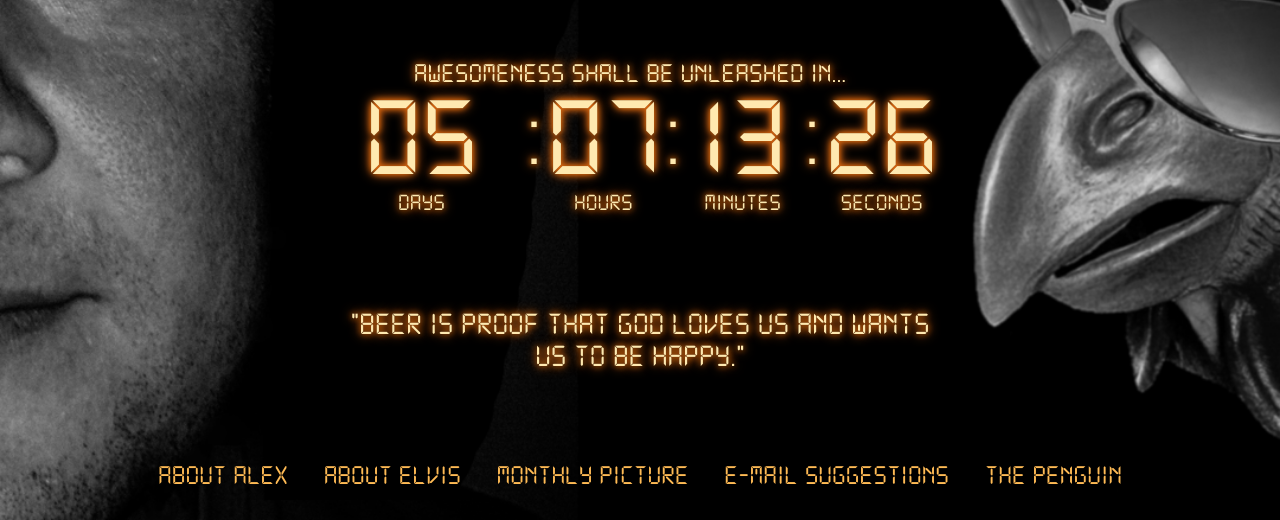
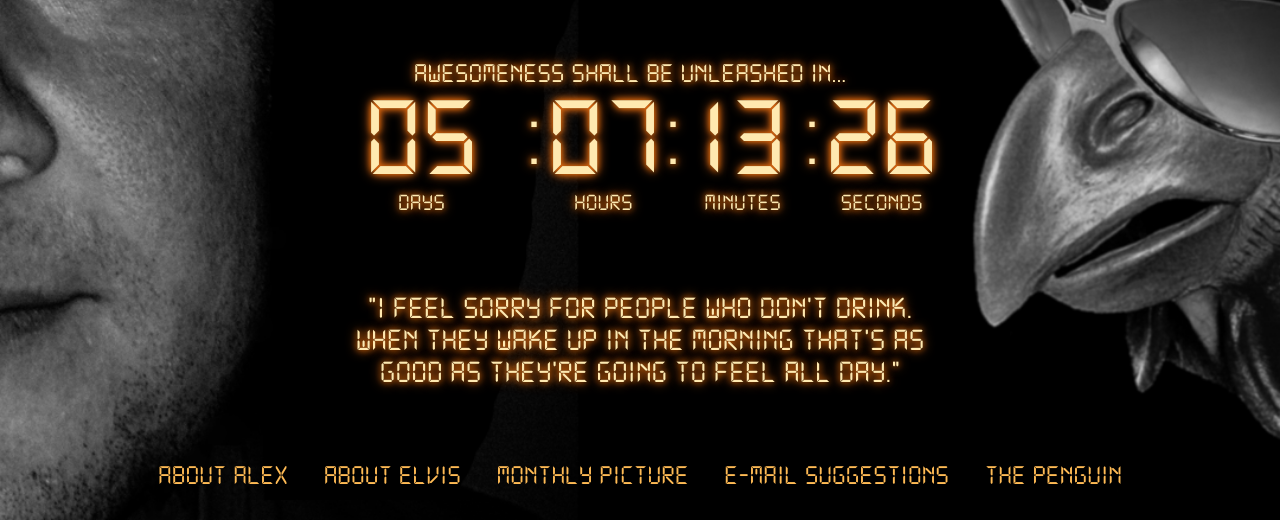
Before and after one commit to elvisthechicken/elvisthechicken.github.io, a plain HTML site: page index.html in a window 1280 px wide. Shown: the part 280-800 px from the top of the page. Drawn offline with Linux system fonts and the light colour scheme; files whose address does not match are found by name.

Commit message:
monthlypic updated

```diff
--- a/index.html
+++ b/index.html
@@ -43,7 +43,7 @@
   </section>
   <section id="quote">
     <p>
-      "Beer is proof that God loves us and wants us to be happy."
+      "I feel sorry for people who don't drink. When they wake up in the morning that's as good as they're going to feel all day."
     </p>
   </section>
 </main>
```
Also changed, not shown: img/monthlypic.jpg.
